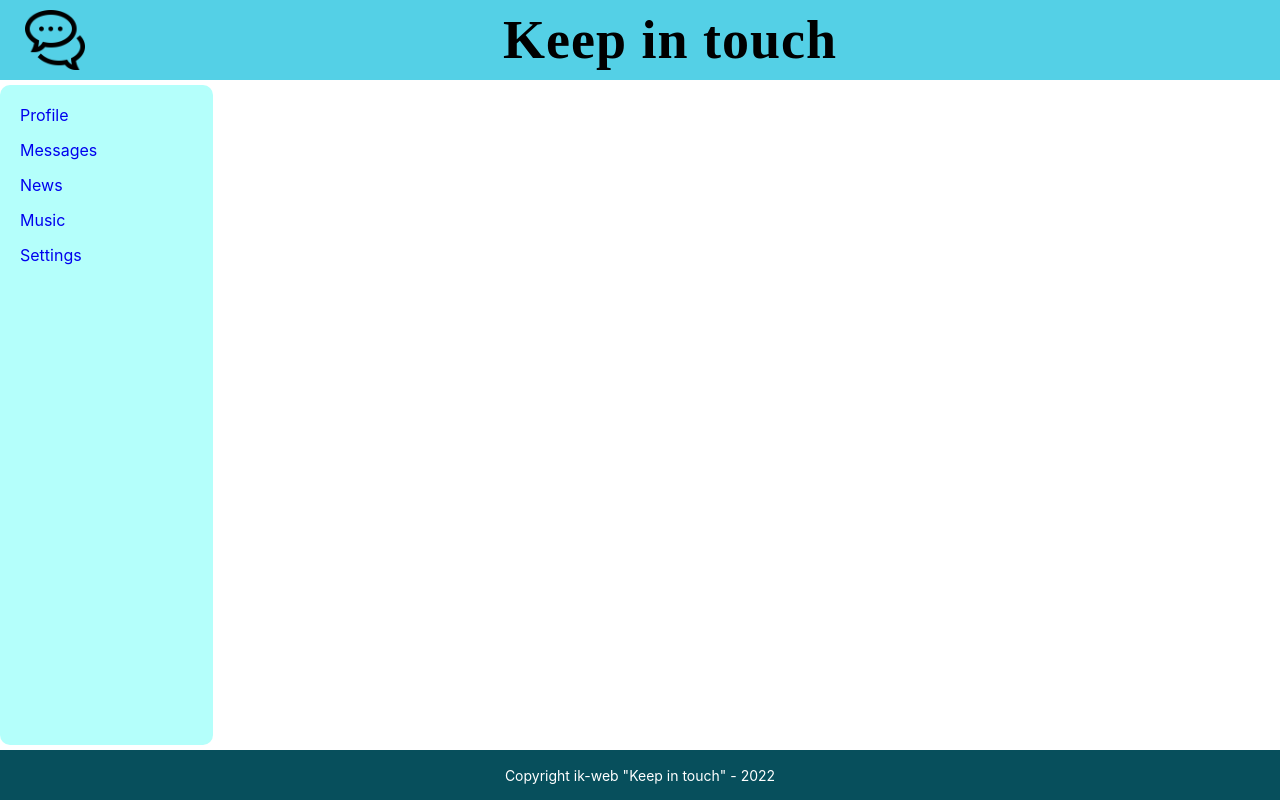
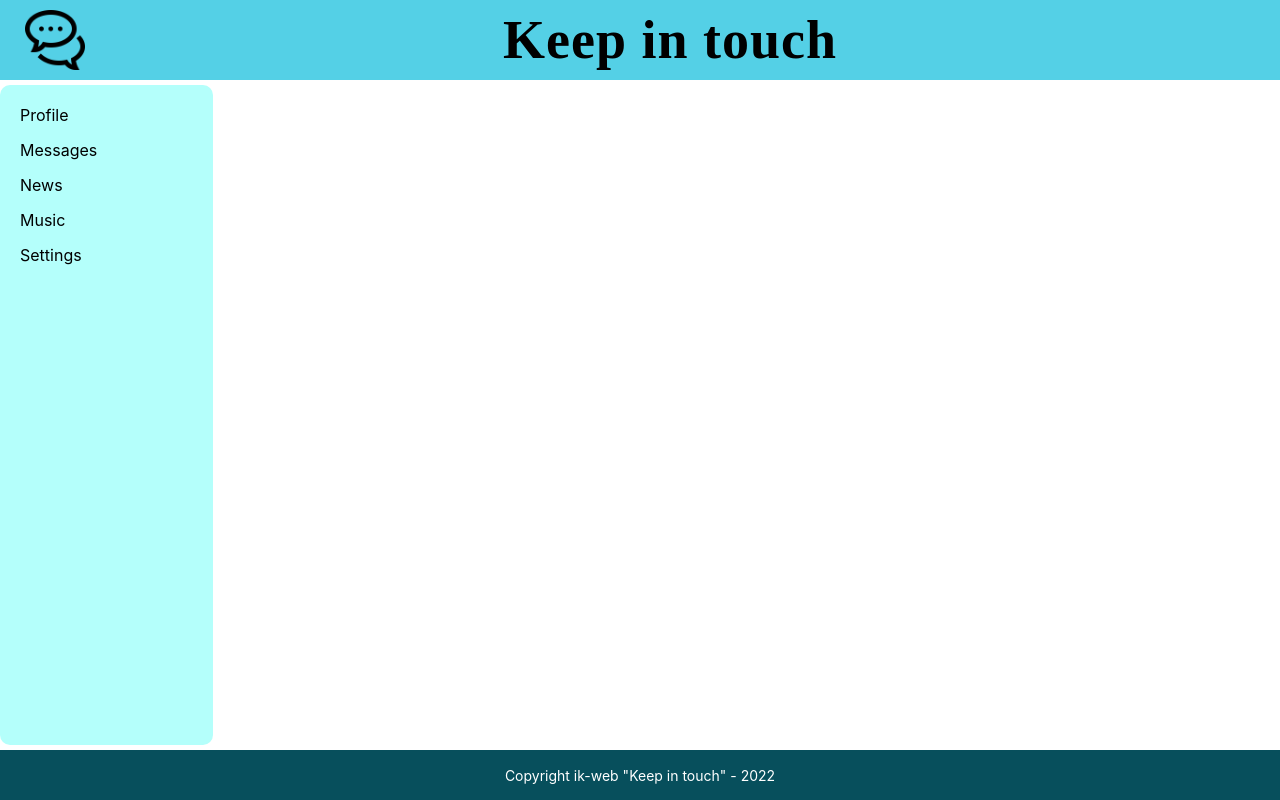
Before and after one commit to ik-web/keep-in-touch, a React (Create React App) app: page / in a window 1280 px wide. Built offline with nearby package versions, Linux system fonts and the light colour scheme.

Commit message:
Some fixed

```diff
--- a/src/components/Navbar/Navbar.module.css
+++ b/src/components/Navbar/Navbar.module.css
@@ -12,8 +12,6 @@
 
   margin-bottom: 15px;
 
-  text-decoration: none;
-
   transition: color var(--duration-element-animation) linear;
 }
 
--- a/src/index.css
+++ b/src/index.css
@@ -47,3 +47,8 @@ img {
   display: block;
   width: 100%;
 }
+
+a {
+  text-decoration: none;
+  color: var(--color-main)
+}
```
